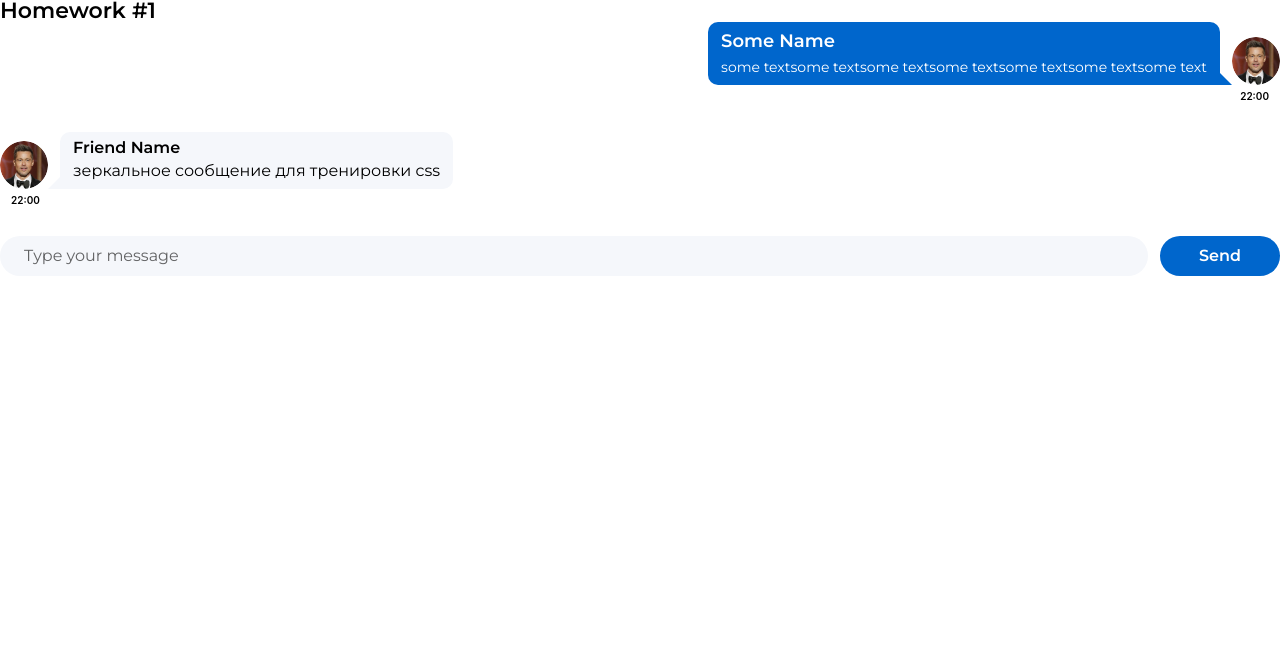
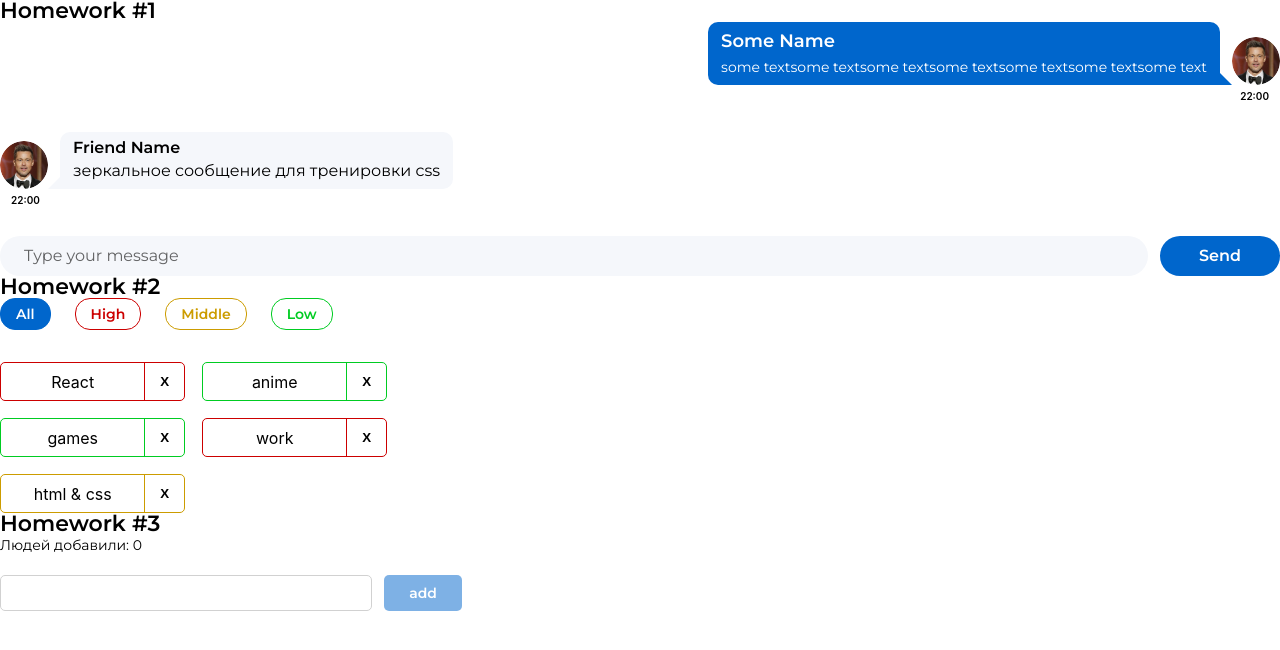
Before and after one commit to Ksenya77777/hws2-master, a React (Create React App) app: page / in a window 1280 px wide. Shown: the top 650 px of the page. Built offline with nearby package versions, Linux system fonts and the light colour scheme.

Commit message:
Add hw02 and hw03: complete homework 2 and 3

```diff
--- a/src/s1-main/App.tsx
+++ b/src/s1-main/App.tsx
@@ -1,14 +1,16 @@
 import React from 'react'
 import s from './App.module.css'
 import HW1 from '../s2-homeworks/hw01/HW1'
+import HW2 from '../s2-homeworks/hw02/HW2'
+import HW3 from '../s2-homeworks/hw03/HW3'
 
 function App() {
     return (
         <div className={s.App}>
             <HW1/>
             {/*раскомментировать по ходу выполнения*/}
-            {/*<HW2/>*/}
-            {/*<HW3/>*/}
+            <HW2/>
+            <HW3/>
             {/*<HW4/>*/}
 
             {/*при выполнении дз 5 и более - закомментировать здесь дз 1-4, так как они есть внутри дз 5*/}
--- a/src/s2-homeworks/hw02/HW2.tsx
+++ b/src/s2-homeworks/hw02/HW2.tsx
@@ -17,16 +17,16 @@
 * */
 
 // types
-export type AffairPriorityType = any // need to fix any
+export type AffairPriorityType = 'high' | 'middle' | 'low' // need to fix any
 export type AffairType = {
-    _id: any // need to fix any
-    name: any // need to fix any
+    _id: number // need to fix any
+    name: string // need to fix any
     priority: AffairPriorityType
 }
 export type FilterType = 'all' | AffairPriorityType
 
 // constants
-const defaultAffairs: any = [ // need to fix any
+const defaultAffairs: AffairType[] = [ // need to fix any
     {_id: 1, name: 'React', priority: 'high'}, // студенты могут изменить содержимое name и количество элементов в массиве, ...priority не менять!
     {_id: 2, name: 'anime', priority: 'low'},
     {_id: 3, name: 'games', priority: 'low'},
@@ -35,23 +35,23 @@
 ]
 
 // pure helper functions
-export const filterAffairs = (affairs: any, filter: any): any => { // need to fix any
-
-
-    return affairs // need to fix
+export const filterAffairs = (affairs: AffairType[], filter: FilterType): AffairType[] => {
+    if (filter === 'all') {
+        return affairs
+    }
+    return affairs.filter(affair => affair.priority === filter)
 }
-export const deleteAffair = (affairs: any, _id: any): any => { // need to fix any
-
-    return affairs // need to fix
+export const deleteAffair = (affairs: AffairType[], _id: number): AffairType[] => {
+    return affairs.filter(affair => affair._id !== _id)
 }
 
 function HW2() {
-    const [affairs, setAffairs] = useState<any>(defaultAffairs) // need to fix any
+    const [affairs, setAffairs] = useState<AffairType[]>(defaultAffairs) // need to fix any
     const [filter, setFilter] = useState<FilterType>('all')
 
     const filteredAffairs = filterAffairs(affairs, filter)
-    const deleteAffairCallback = (_id: any) => { // need to fix any
-        // need to fix
+    const deleteAffairCallback = (_id: number) => {
+        setAffairs(deleteAffair(affairs, _id))
     }
 
     return (
--- a/src/s2-homeworks/hw02/affairs/Affairs.tsx
+++ b/src/s2-homeworks/hw02/affairs/Affairs.tsx
@@ -4,24 +4,24 @@
 import s from './Affairs.module.css'
 
 type AffairsPropsType = {
-    data: any // need to fix any
-    setFilter: any
-    deleteAffairCallback: any
+    data: AffairType[]
+    setFilter: (filter: FilterType) => void
+    deleteAffairCallback: (_id: number) => void
     filter: FilterType
 }
 
 function Affairs(props: AffairsPropsType) {
     const setAll = () => {
-        // need to fix
+        props.setFilter('all')
     }
     const setHigh = () => {
-        // need to fix
+        props.setFilter('high')
     }
     const setMiddle = () => {
-        // need to fix
+        props.setFilter('middle')
     }
     const setLow = () => {
-        // need to fix
+        props.setFilter('low')
     }
 
     const cnAll = s.button + ' ' + s.all + (props.filter === 'all' ? ' ' + s.active : '')
--- a/src/s2-homeworks/hw02/affairs/affair/Affair.tsx
+++ b/src/s2-homeworks/hw02/affairs/affair/Affair.tsx
@@ -6,12 +6,12 @@
 type AffairPropsType = {
     // key не нужно типизировать
     affair: AffairType
-    deleteAffairCallback: any // need to fix any
+    deleteAffairCallback: (_id: number) => void
 }
 
 function Affair(props: AffairPropsType) {
     const deleteCallback = () => {
-        // need to fix
+        props.deleteAffairCallback(props.affair._id)
     }
 
     const nameClass = s.name + ' ' + s2[props.affair.priority]
@@ -24,9 +24,7 @@
             className={affairClass}
         >
             <div id={'hw2-name-' + props.affair._id} className={nameClass}>
-                {/*создаёт студент*/}
-
-                {/**/}
+                {props.affair.name}
             </div>
             <div id={'hw2-priority-' + props.affair._id} hidden>
                 {props.affair.priority}
@@ -35,8 +33,7 @@
             <button
                 id={'hw2-button-delete-' + props.affair._id}
                 className={buttonClass}
-                // need to fix
-
+                onClick={deleteCallback}
             >
                 {/*текст кнопки могут изменить студенты*/}
                 X
--- a/src/s2-homeworks/hw03/Greeting.module.css
+++ b/src/s2-homeworks/hw03/Greeting.module.css
@@ -1,35 +1,99 @@
 .greetingForm {
+    display: flex;
+    flex-direction: column;
+    gap: 20px;
 }
 
 .inputAndButtonContainer {
+    display: flex;
+    gap: 12px;
+    align-items: flex-start;
 }
 
 .error {
+    color: #cc0000;
+    font-family: 'Montserrat', sans-serif;
+    font-size: 14px;
+    font-weight: 400;
+    line-height: 20px;
+    margin-top: 7px;
+    min-height: 20px;
 }
 
 .input {
+    width: 372px;
+    height: 36px;
+    padding: 8px 12px;
+    border: 1px solid #D1D1D1;
+    border-radius: 5px;
+    font-family: 'Montserrat', sans-serif;
+    font-size: 16px;
+    font-weight: 500;
+    line-height: 20px;
+    color: #000000;
+    outline: none;
 }
 
 .input:focus {
+    border-color: #0066CC;
 }
 
 .errorInput {
+    width: 372px;
+    height: 36px;
+    padding: 8px 12px;
+    border: 1px solid #cc0000;
+    border-radius: 5px;
+    font-family: 'Montserrat', sans-serif;
+    font-size: 16px;
+    font-weight: 500;
+    line-height: 20px;
+    color: #000000;
+    outline: none;
 }
 
 .button {
+    width: 78px;
+    height: 36px;
+    padding: 8px 24px;
+    border: none;
+    border-radius: 5px;
+    background-color: #0066CC;
+    color: white;
+    font-family: 'Montserrat', sans-serif;
+    font-size: 14px;
+    font-weight: 600;
+    line-height: 20px;
+    cursor: pointer;
+    outline: none;
 }
 
 .button:focus {
+    outline: 2px solid #0066CC;
+    outline-offset: 2px;
 }
 
 .button:active {
+    background-color: #0052a3;
 }
 
 .button:disabled {
+    opacity: 0.5;
+    cursor: not-allowed;
 }
 
 .text {
+    font-family: 'Montserrat', sans-serif;
+    font-size: 14px;
+    font-weight: 400;
+    line-height: 20px;
+    color: #000000;
 }
 
 .greeting {
+    font-family: 'Montserrat', sans-serif;
+    font-size: 14px;
+    font-weight: 500;
+    line-height: 20px;
+    color: #000000;
 }
--- a/src/s2-homeworks/hw03/Greeting.tsx
+++ b/src/s2-homeworks/hw03/Greeting.tsx
@@ -2,14 +2,14 @@
 import s from './Greeting.module.css'
 
 type GreetingPropsType = {
-    name: any // need to fix any
-    setNameCallback: any // need to fix any
-    addUser: any // need to fix any
-    onBlur: any // need to fix any
-    onEnter: any // need to fix any
-    error: any // need to fix any
-    totalUsers: any // need to fix any
-    lastUserName?: any // need to fix any
+    name: string
+    setNameCallback: (e: ChangeEvent<HTMLInputElement>) => void
+    addUser: () => void
+    onBlur: () => void
+    onEnter: (e: KeyboardEvent<HTMLInputElement>) => void
+    error: string
+    totalUsers: number
+    lastUserName?: string
 }
 
 // презентационная компонента (для верстальщика)
@@ -25,7 +25,7 @@
         lastUserName,
     } // деструктуризация пропсов
 ) => {
-    const inputClass = s.errorInput // need to fix with (?:)
+    const inputClass = error ? s.errorInput : s.input
 
     return (
         <div id={'hw3-form'} className={s.greetingForm}>
--- a/src/s2-homeworks/hw03/GreetingContainer.tsx
+++ b/src/s2-homeworks/hw03/GreetingContainer.tsx
@@ -3,18 +3,30 @@
 import { UserType } from './HW3'
 
 type GreetingContainerPropsType = {
-    users: any // need to fix any
-    addUserCallback: any // need to fix any
+    users: UserType[]
+    addUserCallback: (name: string) => void
 }
 
-export const pureAddUser = (name: any, setError: any, setName: any, addUserCallback: any) => {
+export const pureAddUser = (name: string, setError: (error: string) => void, setName: (name: string) => void, addUserCallback: () => void) => {
     // если имя пустое - показать ошибку, иначе - добавить юзера и очистить инпут
+    if (!name.trim()) {
+        setError('Ошибка! Введите имя!')
+    } else {
+        addUserCallback()
+        setName('')
+    }
 }
 
-export const pureOnBlur = (name: any, setError: any) => { // если имя пустое - показать ошибку
+export const pureOnBlur = (name: string, setError: (error: string) => void) => { // если имя пустое - показать ошибку
+    if (!name.trim()) {
+        setError('Ошибка! Введите имя!')
+    }
 }
 
-export const pureOnEnter = (e: any, addUser: any) => { // если нажата кнопка Enter - добавить
+export const pureOnEnter = (e: KeyboardEvent<HTMLInputElement>, addUser: () => void) => { // если нажата кнопка Enter - добавить
+    if (e.key === 'Enter') {
+        addUser()
+    }
 }
 
 // более простой и понятный для новичков
@@ -26,16 +38,16 @@
     addUserCallback,
 }) => {
     // деструктуризация пропсов
-    const [name, setName] = useState<any>('') // need to fix any
-    const [error, setError] = useState<any>('') // need to fix any
+    const [name, setName] = useState<string>('')
+    const [error, setError] = useState<string>('')
 
-    const setNameCallback = (e: any) => { // need to fix any
-        setName('some name') // need to fix
+    const setNameCallback = (e: ChangeEvent<HTMLInputElement>) => {
+        setName(e.currentTarget.value)
 
         error && setError('')
     }
     const addUser = () => {
-        pureAddUser(name, setError, setName, addUserCallback)
+        pureAddUser(name, setError, setName, () => addUserCallback(name))
     }
 
     const onBlur = () => {
@@ -46,8 +58,8 @@
         pureOnEnter(e, addUser)
     }
 
-    const totalUsers = 0 // need to fix
-    const lastUserName = 'some name' // need to fix
+    const totalUsers = users.length
+    const lastUserName = users.length > 0 ? users[users.length - 1].name : ''
 
     return (
         <Greeting
--- a/src/s2-homeworks/hw03/HW3.tsx
+++ b/src/s2-homeworks/hw03/HW3.tsx
@@ -19,20 +19,22 @@
 
 // types
 export type UserType = {
-    _id: any // need to fix any
-    name: any // need to fix any
+    _id: string
+    name: string
 }
 
-export const pureAddUserCallback = (name: any, setUsers: any, users: any) => { // need to fix any
-    const user = { // need to fix
+export const pureAddUserCallback = (name: string, setUsers: (users: UserType[]) => void, users: UserType[]) => {
+    const user: UserType = {
+        _id: v1(),
+        name: name
     }
     setUsers([...users, user])
 }
 
 const HW3 = () => {
-    const [users, setUsers] = useState<any>([]) // need to fix any
+    const [users, setUsers] = useState<UserType[]>([])
 
-    const addUserCallback = (name: any) => { // need to fix any
+    const addUserCallback = (name: string) => {
         pureAddUserCallback(name, setUsers, users)
     }
 
```
